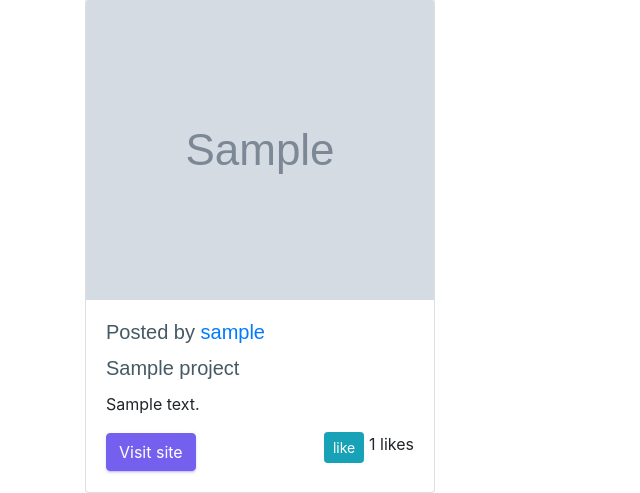
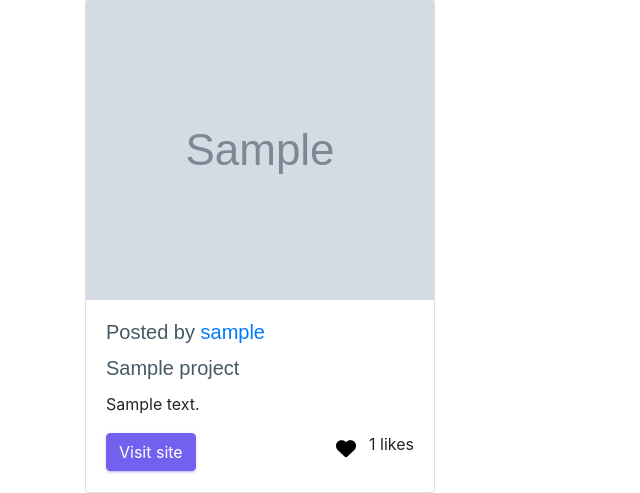
Before and after one commit to crispus-nj/Awwards-clone, a Django app: page / in a window 1280 px wide. Shown: the part 906-1399 px from the top of the page, without its empty margins (0-640 px from the left). Run offline with Django 4.2, Linux system fonts and the light colour scheme; tables that the repository leaves empty hold one stand-in row (values such as "Sample post"); grey boxes marked "Sample" are stand-in pictures; some libraries are stand-ins or nearby versions.

Commit message:
added fontawesome icon to index.html in the like and unlike section

```diff
--- a/projects/templates/projects/index.html
+++ b/projects/templates/projects/index.html
@@ -40,14 +40,18 @@
                         {% csrf_token %}
                         <input type="hidden" name="post" id="post" value="{{post.id}}">
                         {% if user not in post.liked.all %}
-                              <button class="btn btn-info btn-sm" type="submit">like</button>
+                        <button type="submit" class="button-dismiss">
+                          <i class="fa fa-heart btn"   style="font-size: 20px"></i>
+                        </button>
                         {% else %}
-                              <button class="btn btn-danger btn-sm" type="submit">unlike</button>
+                              <button type="submit" class="button-dismiss">
+                                <i class="fa fa-heart btn"   style="font-size: 20px; color:red"></i>
+                              </button>
                         {% endif %}
                     </form>
                   </div>
                   <div class="likes">
-                   <p style="margin-left:0.3rem">{{post.liked.all.count}} likes</p>
+                   <p>{{post.liked.all.count}} likes</p>
                   </div>
               </div>
           </div>
--- a/static/css/main.css
+++ b/static/css/main.css
@@ -11,3 +11,9 @@
     text-align: center;
     position: relative;
   }
+
+  .button-dismiss {
+    background: none;
+    padding: 0px;
+    border: none;
+  }
--- a/templates/base.html
+++ b/templates/base.html
@@ -41,7 +41,6 @@
         integrity="sha384-JZR6Spejh4U02d8jOt6vLEHfe/JQGiRRSQQxSfFWpi1MquVdAyjUar5+76PVCmYl"
         crossorigin="anonymous"></script>
 
-    <link rel="stylesheet" href="{% static 'js/index.js'%}">
 
 </body>
 
```
